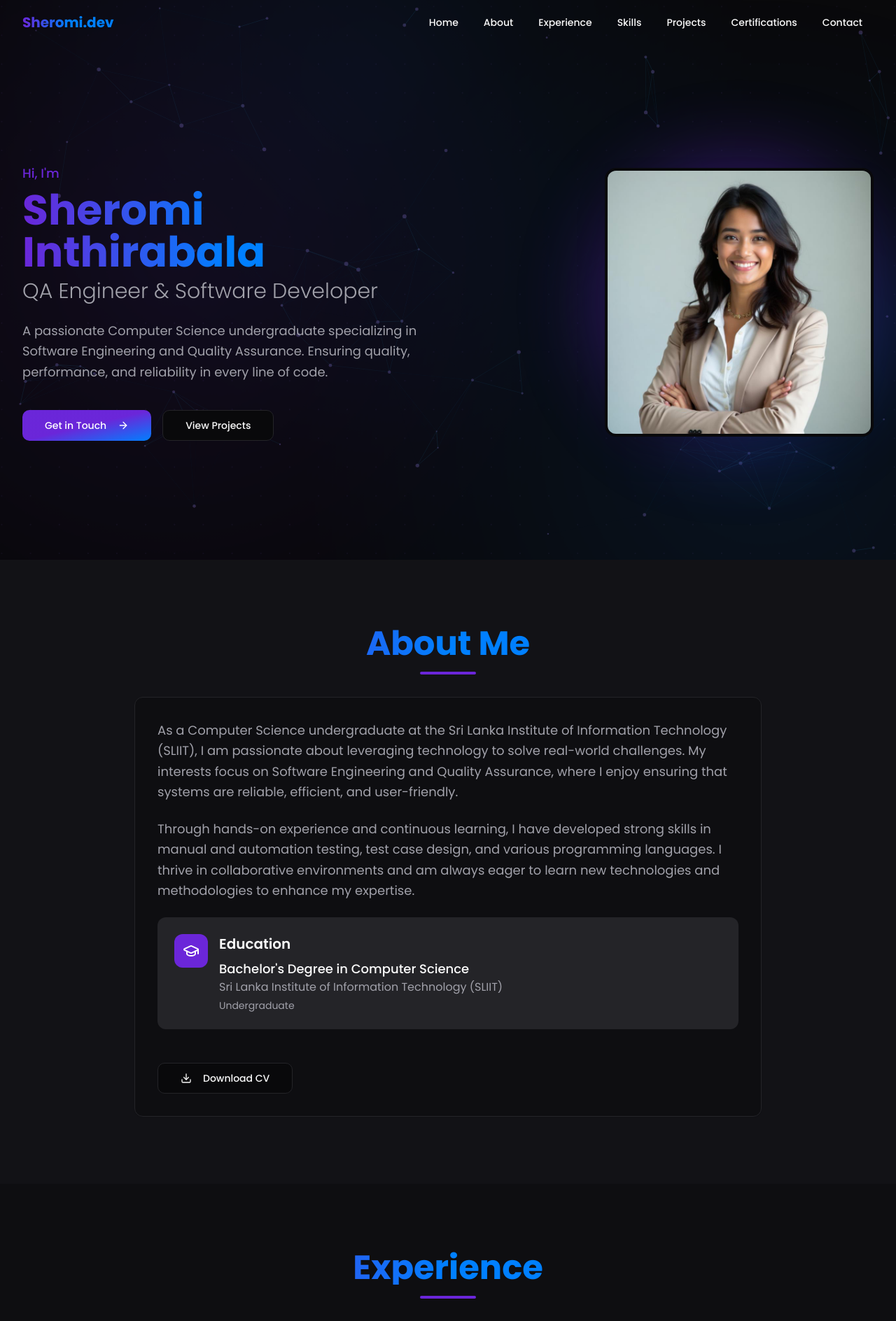
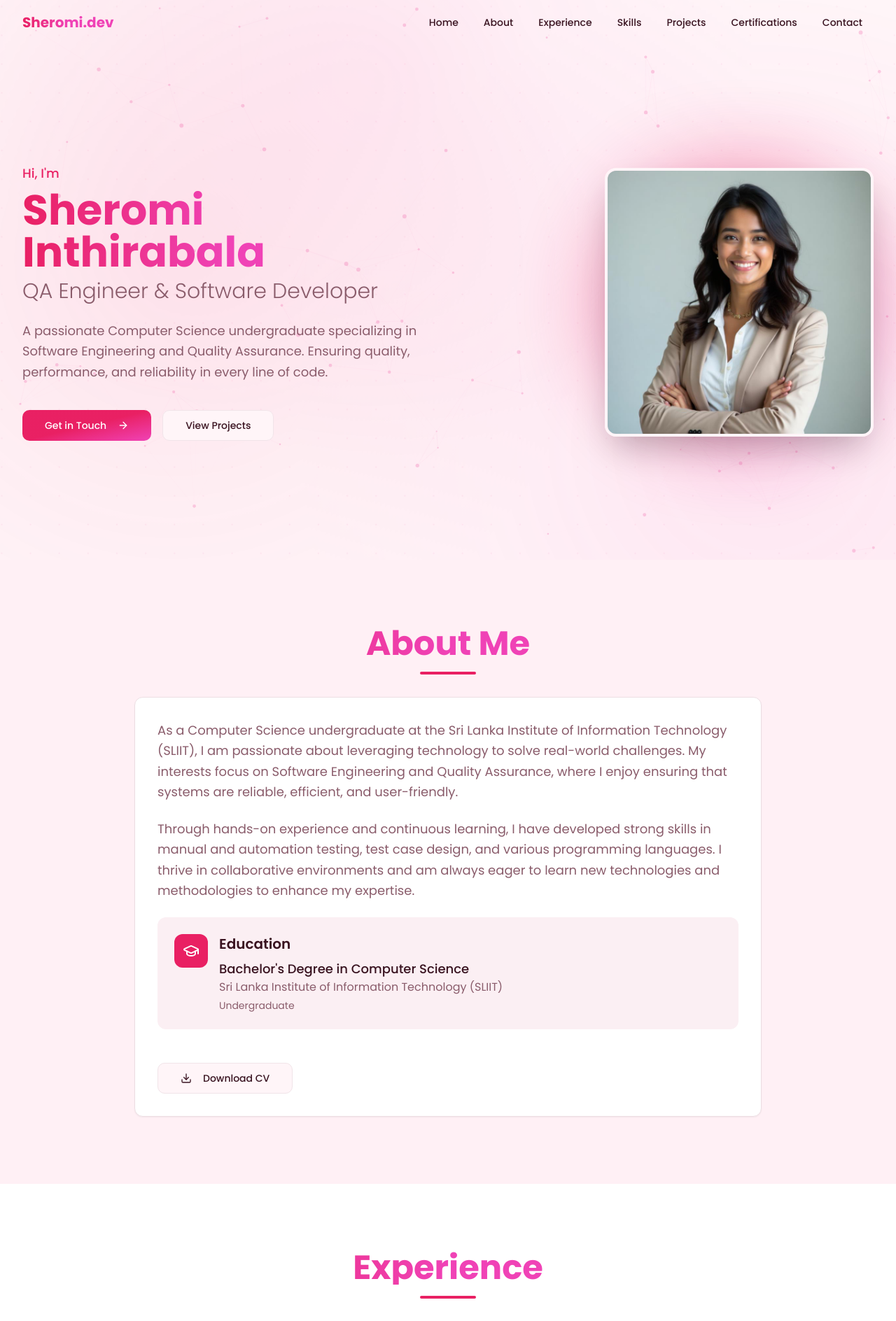
Before and after one commit to SheromiInthiran/sheromi-codes-quality, a React (Vite) app: page / in a window 1280 px wide. Shown: the top 1888 px of the page at 70% size. Built offline with nearby package versions, Linux system fonts and the light colour scheme; the HTML template or start-up script is replaced by a standard one.

Commit message:
Refactor: Enhance transitions and theme
Update section transitions for a smoother user experience. Change the website's color theme from dark to a light pink palette.

```diff
--- a/src/components/About.tsx
+++ b/src/components/About.tsx
@@ -1,10 +1,13 @@
 import { GraduationCap, Download } from "lucide-react";
 import { Button } from "@/components/ui/button";
 import { Card } from "@/components/ui/card";
+import { useScrollReveal } from "@/hooks/useScrollReveal";
 
 export const About = () => {
+  const { ref, isVisible } = useScrollReveal();
+
   return (
-    <section id="about" className="bg-[hsl(var(--section-alt-bg))]">
+    <section id="about" ref={ref} className={`bg-[hsl(var(--section-alt-bg))] section-reveal ${isVisible ? 'visible' : ''}`}>
       <div className="section-container">
         <div className="max-w-4xl mx-auto space-y-8">
           <div className="text-center space-y-4 animate-fade-in">
--- a/src/components/Certifications.tsx
+++ b/src/components/Certifications.tsx
@@ -1,5 +1,6 @@
 import { Award, Trophy, Shield } from "lucide-react";
 import { Card } from "@/components/ui/card";
+import { useScrollReveal } from "@/hooks/useScrollReveal";
 
 const certifications = [
   {
@@ -29,8 +30,10 @@ const certifications = [
 ];
 
 export const Certifications = () => {
+  const { ref, isVisible } = useScrollReveal();
+
   return (
-    <section id="certifications" className="bg-[hsl(var(--section-bg))]">
+    <section id="certifications" ref={ref} className={`bg-[hsl(var(--section-bg))] section-slide-left ${isVisible ? 'visible' : ''}`}>
       <div className="section-container">
         <div className="max-w-6xl mx-auto space-y-12">
           <div className="text-center space-y-4 animate-fade-in">
--- a/src/components/Contact.tsx
+++ b/src/components/Contact.tsx
@@ -5,9 +5,11 @@ import { Input } from "@/components/ui/input";
 import { Textarea } from "@/components/ui/textarea";
 import { Card } from "@/components/ui/card";
 import { useToast } from "@/hooks/use-toast";
+import { useScrollReveal } from "@/hooks/useScrollReveal";
 
 export const Contact = () => {
   const { toast } = useToast();
+  const { ref, isVisible } = useScrollReveal();
   const [formData, setFormData] = useState({
     name: "",
     email: "",
@@ -51,7 +53,7 @@ export const Contact = () => {
   ];
 
   return (
-    <section id="contact" className="bg-[hsl(var(--section-alt-bg))]">
+    <section id="contact" ref={ref} className={`bg-[hsl(var(--section-alt-bg))] section-slide-right ${isVisible ? 'visible' : ''}`}>
       <div className="section-container">
         <div className="max-w-6xl mx-auto space-y-12">
           <div className="text-center space-y-4 animate-fade-in">
--- a/src/components/DotGridBackground.tsx
+++ b/src/components/DotGridBackground.tsx
@@ -2,7 +2,7 @@ export const DotGridBackground = () => {
   return (
     <div className="absolute inset-0 overflow-hidden pointer-events-none" style={{ zIndex: 0 }}>
       <div className="absolute inset-0" style={{
-        backgroundImage: `radial-gradient(circle, rgba(167, 139, 250, 0.15) 1px, transparent 1px)`,
+        backgroundImage: `radial-gradient(circle, rgba(236, 72, 153, 0.15) 1px, transparent 1px)`,
         backgroundSize: '40px 40px',
         animation: 'dotPulse 4s ease-in-out infinite',
       }} />
--- a/src/components/Experience.tsx
+++ b/src/components/Experience.tsx
@@ -1,9 +1,12 @@
 import { Briefcase } from "lucide-react";
 import { Card } from "@/components/ui/card";
+import { useScrollReveal } from "@/hooks/useScrollReveal";
 
 export const Experience = () => {
+  const { ref, isVisible } = useScrollReveal();
+
   return (
-    <section id="experience" className="bg-[hsl(var(--section-bg))]">
+    <section id="experience" ref={ref} className={`bg-[hsl(var(--section-bg))] section-slide-left ${isVisible ? 'visible' : ''}`}>
       <div className="section-container">
         <div className="max-w-4xl mx-auto space-y-8">
           <div className="text-center space-y-4 animate-fade-in">
--- a/src/components/ParticleBackground.tsx
+++ b/src/components/ParticleBackground.tsx
@@ -55,7 +55,7 @@ export const ParticleBackground = () => {
         // Draw particle
         ctx.beginPath();
         ctx.arc(particle.x, particle.y, particle.size, 0, Math.PI * 2);
-        ctx.fillStyle = 'rgba(167, 139, 250, 0.6)'; // Purple color
+        ctx.fillStyle = 'rgba(236, 72, 153, 0.6)'; // Pink color
         ctx.fill();
 
         // Draw connections
@@ -69,7 +69,7 @@ export const ParticleBackground = () => {
             ctx.moveTo(particle.x, particle.y);
             ctx.lineTo(otherParticle.x, otherParticle.y);
             const opacity = (1 - distance / connectionDistance) * 0.3;
-            ctx.strokeStyle = `rgba(56, 189, 248, ${opacity})`; // Cyan color
+            ctx.strokeStyle = `rgba(249, 168, 212, ${opacity})`; // Light pink color
             ctx.lineWidth = 1;
             ctx.stroke();
           }
--- a/src/components/Projects.tsx
+++ b/src/components/Projects.tsx
@@ -2,6 +2,7 @@ import { ExternalLink, TestTube } from "lucide-react";
 import { Card } from "@/components/ui/card";
 import { Button } from "@/components/ui/button";
 import { Badge } from "@/components/ui/badge";
+import { useScrollReveal } from "@/hooks/useScrollReveal";
 
 const projects = [
   {
@@ -14,8 +15,10 @@ const projects = [
 ];
 
 export const Projects = () => {
+  const { ref, isVisible } = useScrollReveal();
+
   return (
-    <section id="projects" className="bg-[hsl(var(--section-alt-bg))]">
+    <section id="projects" ref={ref} className={`bg-[hsl(var(--section-alt-bg))] section-reveal ${isVisible ? 'visible' : ''}`}>
       <div className="section-container">
         <div className="max-w-6xl mx-auto space-y-12">
           <div className="text-center space-y-4 animate-fade-in">
--- a/src/components/Services.tsx
+++ b/src/components/Services.tsx
@@ -1,9 +1,12 @@
 import { TestTube2 } from "lucide-react";
 import { Card } from "@/components/ui/card";
+import { useScrollReveal } from "@/hooks/useScrollReveal";
 
 export const Services = () => {
+  const { ref, isVisible } = useScrollReveal();
+
   return (
-    <section id="services" className="bg-[hsl(var(--section-bg))]">
+    <section id="services" ref={ref} className={`bg-[hsl(var(--section-bg))] section-reveal ${isVisible ? 'visible' : ''}`}>
       <div className="section-container">
         <div className="max-w-4xl mx-auto space-y-12">
           <div className="text-center space-y-4 animate-fade-in">
--- a/src/components/Skills.tsx
+++ b/src/components/Skills.tsx
@@ -1,5 +1,6 @@
 import { Code, Database, TestTube, Wrench, Users, Sparkles } from "lucide-react";
 import { Card } from "@/components/ui/card";
+import { useScrollReveal } from "@/hooks/useScrollReveal";
 
 const skillCategories = [
   {
@@ -41,8 +42,10 @@ const skillCategories = [
 ];
 
 export const Skills = () => {
+  const { ref, isVisible } = useScrollReveal();
+
   return (
-    <section id="skills" className="bg-[hsl(var(--section-alt-bg))]">
+    <section id="skills" ref={ref} className={`bg-[hsl(var(--section-alt-bg))] section-slide-right ${isVisible ? 'visible' : ''}`}>
       <div className="section-container">
         <div className="max-w-6xl mx-auto space-y-12">
           <div className="text-center space-y-4 animate-fade-in">
--- /dev/null
+++ b/src/hooks/useScrollReveal.tsx
@@ -0,0 +1,30 @@
+import { useEffect, useRef, useState } from 'react';
+
+export const useScrollReveal = (threshold = 0.1) => {
+  const ref = useRef<HTMLElement>(null);
+  const [isVisible, setIsVisible] = useState(false);
+
+  useEffect(() => {
+    const observer = new IntersectionObserver(
+      ([entry]) => {
+        if (entry.isIntersecting) {
+          setIsVisible(true);
+        }
+      },
+      { threshold }
+    );
+
+    const currentRef = ref.current;
+    if (currentRef) {
+      observer.observe(currentRef);
+    }
+
+    return () => {
+      if (currentRef) {
+        observer.unobserve(currentRef);
+      }
+    };
+  }, [threshold]);
+
+  return { ref, isVisible };
+};
--- a/src/index.css
+++ b/src/index.css
@@ -8,41 +8,41 @@ All colors MUST be HSL.
 
 @layer base {
   :root {
-    --background: 240 10% 3.9%;
-    --foreground: 0 0% 98%;
+    --background: 340 100% 98%;
+    --foreground: 340 50% 15%;
 
-    --card: 240 10% 5.9%;
-    --card-foreground: 0 0% 98%;
+    --card: 0 0% 100%;
+    --card-foreground: 340 50% 15%;
 
-    --popover: 240 10% 5.9%;
-    --popover-foreground: 0 0% 98%;
+    --popover: 0 0% 100%;
+    --popover-foreground: 340 50% 15%;
 
-    --primary: 263 70% 50%;
+    --primary: 340 82% 52%;
     --primary-foreground: 0 0% 100%;
 
-    --secondary: 240 5% 15%;
-    --secondary-foreground: 0 0% 98%;
+    --secondary: 340 100% 95%;
+    --secondary-foreground: 340 50% 15%;
 
-    --muted: 240 5% 15%;
-    --muted-foreground: 240 5% 65%;
+    --muted: 340 60% 96%;
+    --muted-foreground: 340 20% 45%;
 
-    --accent: 210 100% 50%;
+    --accent: 320 85% 60%;
     --accent-foreground: 0 0% 100%;
 
     --destructive: 0 84% 60%;
     --destructive-foreground: 0 0% 100%;
 
-    --border: 240 5% 15%;
-    --input: 240 5% 15%;
-    --ring: 263 70% 50%;
+    --border: 340 30% 90%;
+    --input: 340 30% 92%;
+    --ring: 340 82% 52%;
 
     --radius: 0.75rem;
 
     /* Custom portfolio colors */
-    --hero-gradient-from: 263 70% 50%;
-    --hero-gradient-to: 210 100% 50%;
-    --section-bg: 240 10% 5.9%;
-    --section-alt-bg: 240 10% 8%;
+    --hero-gradient-from: 340 82% 52%;
+    --hero-gradient-to: 320 85% 60%;
+    --section-bg: 0 0% 100%;
+    --section-alt-bg: 340 100% 97%;
 
     --sidebar-background: 0 0% 98%;
     --sidebar-foreground: 240 5.3% 26.1%;
@@ -55,38 +55,38 @@ All colors MUST be HSL.
   }
 
   .dark {
-    --background: 0 0% 98%;
-    --foreground: 240 10% 10%;
+    --background: 340 15% 10%;
+    --foreground: 340 100% 98%;
 
-    --card: 0 0% 100%;
-    --card-foreground: 240 10% 10%;
+    --card: 340 20% 12%;
+    --card-foreground: 340 100% 98%;
 
-    --popover: 0 0% 100%;
-    --popover-foreground: 240 10% 10%;
+    --popover: 340 20% 12%;
+    --popover-foreground: 340 100% 98%;
 
-    --primary: 263 70% 50%;
+    --primary: 340 82% 52%;
     --primary-foreground: 0 0% 100%;
 
-    --secondary: 240 5% 96%;
-    --secondary-foreground: 240 10% 10%;
+    --secondary: 340 15% 18%;
+    --secondary-foreground: 340 100% 98%;
 
-    --muted: 240 5% 96%;
-    --muted-foreground: 240 5% 45%;
+    --muted: 340 15% 18%;
+    --muted-foreground: 340 30% 70%;
 
-    --accent: 210 100% 50%;
+    --accent: 320 85% 60%;
     --accent-foreground: 0 0% 100%;
 
     --destructive: 0 84% 60%;
     --destructive-foreground: 0 0% 100%;
 
-    --border: 240 5% 90%;
-    --input: 240 5% 90%;
-    --ring: 263 70% 50%;
+    --border: 340 20% 20%;
+    --input: 340 20% 20%;
+    --ring: 340 82% 52%;
 
-    --hero-gradient-from: 263 70% 50%;
-    --hero-gradient-to: 210 100% 50%;
-    --section-bg: 0 0% 100%;
-    --section-alt-bg: 240 5% 98%;
+    --hero-gradient-from: 340 82% 52%;
+    --hero-gradient-to: 320 85% 60%;
+    --section-bg: 340 15% 10%;
+    --section-alt-bg: 340 20% 14%;
 
     --sidebar-background: 240 5.9% 10%;
     --sidebar-foreground: 240 4.8% 95.9%;
@@ -141,10 +141,10 @@ All colors MUST be HSL.
 
   .animated-bg::before {
     content: '';
-    @apply absolute inset-0 opacity-30;
-    background: radial-gradient(circle at 20% 50%, hsl(var(--primary) / 0.3) 0%, transparent 50%),
-                radial-gradient(circle at 80% 80%, hsl(var(--accent) / 0.3) 0%, transparent 50%),
-                radial-gradient(circle at 40% 20%, hsl(var(--hero-gradient-to) / 0.2) 0%, transparent 50%);
+    @apply absolute inset-0 opacity-20;
+    background: radial-gradient(circle at 20% 50%, hsl(var(--primary) / 0.4) 0%, transparent 50%),
+                radial-gradient(circle at 80% 80%, hsl(var(--accent) / 0.4) 0%, transparent 50%),
+                radial-gradient(circle at 40% 20%, hsl(var(--hero-gradient-to) / 0.3) 0%, transparent 50%);
     animation: float 20s ease-in-out infinite;
   }
 
@@ -159,4 +159,37 @@ All colors MUST be HSL.
       transform: translate(-20px, 20px) scale(0.9);
     }
   }
+
+  .section-reveal {
+    opacity: 0;
+    transform: translateY(30px);
+    transition: opacity 0.8s ease-out, transform 0.8s ease-out;
+  }
+
+  .section-reveal.visible {
+    opacity: 1;
+    transform: translateY(0);
+  }
+
+  .section-slide-left {
+    opacity: 0;
+    transform: translateX(-50px);
+    transition: opacity 0.8s ease-out, transform 0.8s ease-out;
+  }
+
+  .section-slide-left.visible {
+    opacity: 1;
+    transform: translateX(0);
+  }
+
+  .section-slide-right {
+    opacity: 0;
+    transform: translateX(50px);
+    transition: opacity 0.8s ease-out, transform 0.8s ease-out;
+  }
+
+  .section-slide-right.visible {
+    opacity: 1;
+    transform: translateX(0);
+  }
 }
```
